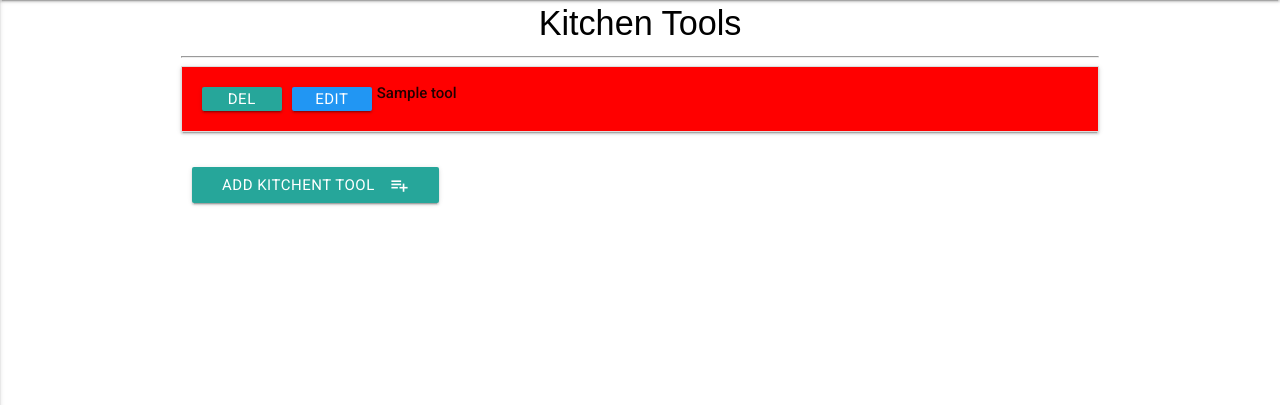
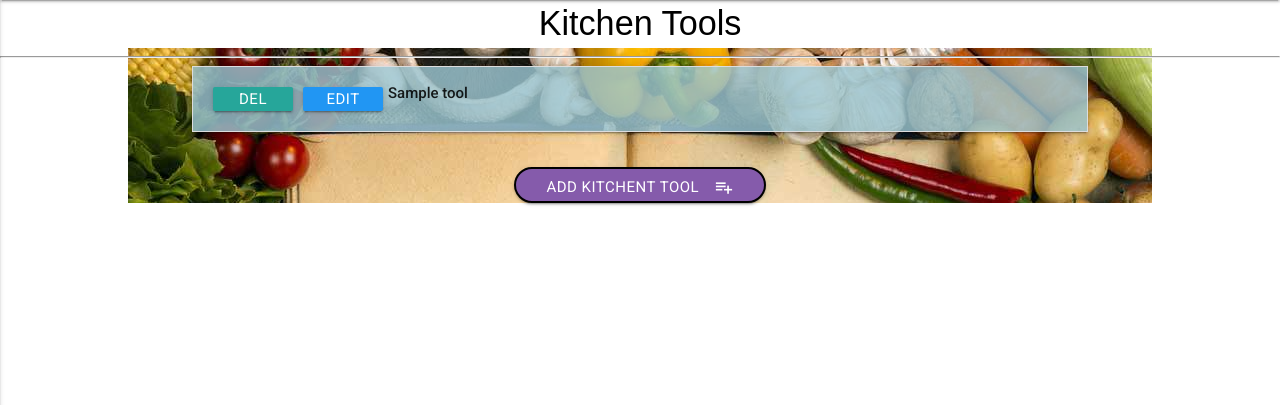
Before and after one commit to mickh14/ourCookBook, a Flask app: page /get_tools in a window 1280 px wide. Shown: the part 64-469 px from the top of the page. Run offline with Flask 2, Linux system fonts and the light colour scheme; a database or web service that is not in the repository returns one stand-in record (values such as "Sample title"); some libraries are stand-ins or nearby versions.

Commit message:
add background and style

```diff
--- a/static/css/style.css
+++ b/static/css/style.css
@@ -9,6 +9,11 @@
     padding: 0 0.5em;
 }
 
+.add-button{
+    background-color: #855bab;
+    border-radius: 40px;
+    border: 2px solid black;
+}
 /*-----------------Page Headers*/
 .page_header {
     margin-top: 5px;
@@ -21,19 +26,22 @@
 
 /*-----------------Backgrounds*/
 .colap-head-style{
-    background: red;
+    background: rgba(168, 209, 216, 0.7);
 }
 .colap-body-style{
-    background: pink;
-}
-
-.colap-head-style{
-    background: red;
+    background: #4d8cb95e;
 }
 
 .add-background{
-    background: blue;
+    background: rgba(255,255,255,0.7);
 }
+
+.main_bgd{
+
+    background: url("../images/recipes_banner.jpg") no-repeat center fixed;
+}
+
+
 
 
 /*-----------------Nav Style*/
--- a/templates/addcuisine.html
+++ b/templates/addcuisine.html
@@ -13,8 +13,8 @@
             <label for="cuisine_type">Cuisine Type</label>
         </div>
     </div>
-    <div class="row">
-        <button class="btn waves-effect waves-light" type="submit" name="action">Add Cuisine
+    <div class="row center">
+        <button class="btn waves-effect waves-light add-button" type="submit" name="action">Add Cuisine
             <i class="material-icons right">playlist_add</i>
         </button>
     </div>
--- a/templates/addtool.html
+++ b/templates/addtool.html
@@ -12,8 +12,8 @@
                     <label for="cuisine_type">Tool Name</label>
                 </div>
             </div>
-            <div class="row">
-                <button class="btn waves-effect waves-light" type="submit" name="action">Add Tool
+            <div class="row center">
+                <button class="btn waves-effect waves-light add-button" type="submit" name="action">Add Tool
                     <i class="material-icons right">playlist_add</i>
                 </button>
             </div>
--- a/templates/base.html
+++ b/templates/base.html
@@ -9,6 +9,7 @@
 	<link href="https://fonts.googleapis.com/icon?family=Material+Icons" rel="stylesheet">
 	<link rel="stylesheet" href="https://cdnjs.cloudflare.com/ajax/libs/materialize/0.100.2/css/materialize.min.css">
 	<link rel="stylesheet" href="static/css/style.css" type="text/css" />
+    <link rel="stylesheet" href="{{ url_for('static', filename='css/styles.css') }}" type="text/css" />
 
 </head>
 <header>
@@ -31,10 +32,12 @@
 </header>
 
 <body>
-	<div class="container">
+
+	<div class="container-fluid main_bgd">
 		{% block content %}
 		{% endblock %}
 	</div>
+
 	<script src="https://cdnjs.cloudflare.com/ajax/libs/jquery/3.2.1/jquery.min.js"></script>
 	<script src="https://cdnjs.cloudflare.com/ajax/libs/materialize/0.100.2/js/materialize.min.js"></script>
 	<script type="text/javascript">
--- a/templates/cuisines.html
+++ b/templates/cuisines.html
@@ -4,7 +4,7 @@
 
     <h4 class="page_header"">Cuisines</h4>
     <hr>
-    <div class="colap-body-style">
+    <div class="container colap-body-style">
         <ul class="collapsible" data-collapsible="accordion">
         {% for cuisine in cuisines %}
         <li>
@@ -22,7 +22,7 @@
     </div>
 
 </div>
-<div>
-    <a href="{{url_for('add_cuisine')}}"   class="waves-effect waves-light btn"><i class="material-icons right">playlist_add</i>Add Cuisine</a>
+<div class="center">
+    <a href="{{url_for('add_cuisine')}}"   class="waves-effect waves-light btn add-button"><i class="material-icons right">playlist_add</i>Add Cuisine</a>
 </div>
 {% endblock %}
--- a/templates/recipes.html
+++ b/templates/recipes.html
@@ -2,7 +2,7 @@
 {% block content %}
 <h4 class="page_header"">Recipies</h4>
 <hr>
-<div class="colap-body-style">
+<div class="container colap-body-style">
     <ul class="collapsible" data-collapsible="accordion">
         {% for recipe in recipes %}
         <li>
--- a/templates/search.html
+++ b/templates/search.html
@@ -18,8 +18,8 @@
 				<label>Enter Cuisine</label>
 			</div>
 		</div>
-        <div class="row">
-			<button class="btn waves-effect waves-light" type="submit" name="action">Search
+        <div class="row center">
+			<button class="btn waves-effect waves-light add-button" type="submit" name="action">Search
                 <i class="material-icons right">playlist_add</i>
           </button>
 		</div>
--- a/templates/tools.html
+++ b/templates/tools.html
@@ -4,6 +4,7 @@
 
     <h4 class="page_header"">Kitchen Tools</h4>
     <hr>
+    <div class="container colap-body-style">
         <ul class="collapsible" data-collapsible="accordion">
             {% for tool in tools %}
             <li>
@@ -20,7 +21,8 @@
 
         </ul>
     </div>
-<div>
-    <a href="{{url_for('add_tool')}}"   class="waves-effect waves-light btn"><i class="material-icons right">playlist_add</i>Add Kitchent Tool</a>
+</div>
+<div class="center">
+    <a href="{{url_for('add_tool')}}"   class="waves-effect waves-light btn add-button"><i class="material-icons right">playlist_add</i>Add Kitchent Tool</a>
 </div>
 {% endblock %}
```
Also changed, not shown: templates/addrecipe.html (+5 -3 lines), static/images/cartoon_rec.jpg (added), static/images/recipe.jpg (added), static/images/recipe_book.jpg (added), static/images/recipes_banner.jpg (added), static/images/stand.jpg (added), static/images/stand1.jpg (added), static/images/tools.jpg (added). Lines whose indentation alone changed are shown as unchanged.
